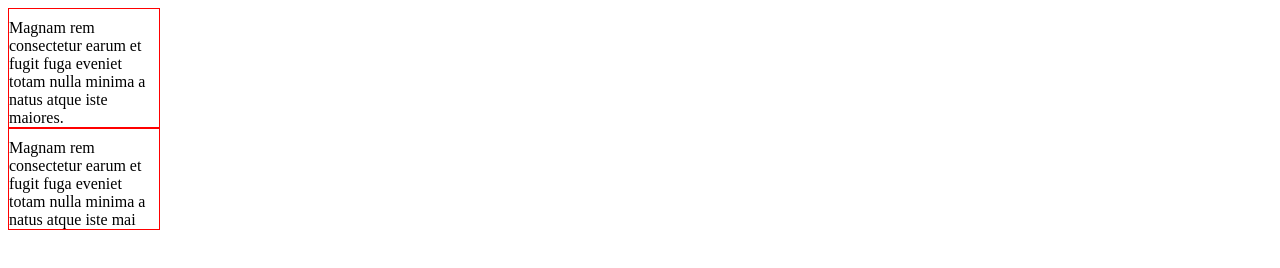
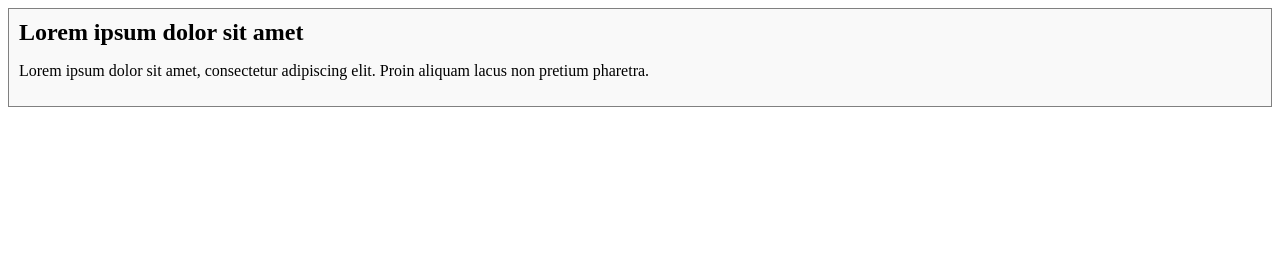
Before and after one commit to marcuscgc-code/CursoWeb, a plain HTML site: page 2.Modelo de Caixa/modelo-caixa.html in a window 1280 px wide. Drawn offline with Linux system fonts and the light colour scheme.

Commit message:
Caixa Modelo

```diff
--- a/2.Modelo de Caixa/estilo.css
+++ b/2.Modelo de Caixa/estilo.css
@@ -1,9 +1,44 @@
 /*
-Modelo Caixa
+Modelo de caixa
+
+
+.conteudo {
+	border: 1px solid red;
+	padding-top: 20px;
+	padding-right: 20px;
+	padding-bottom: 20px;
+	padding-left: 20px;
+
+	padding: 20px 15px 10px 5px;
+	padding: 20px;
+
+
+	margin-top: 20px;
+	margin-right: 20px;
+	margin-left: 20px;
+	margin-bottom: 20px;
+	margin: 10px ;
+
+	width: 150px;
+}
+
+.conteudo2 {
+	margin: 5px;
+	width: 150px;
+	border: 1px solid red;
+}
 */
 
-.conteudo{
-    border: 1px solid red;
-    padding-top: 10px;
-    width: 150px;
+/*
+Noticia
+*/
+
+#noticia{
+	background: #f9f9f9;
+	border: 1px solid gray;
+	padding: 10px;
 }
+
+h2 {
+	margin: 0px;
+}
--- a/2.Modelo de Caixa/modelo-caixa.html
+++ b/2.Modelo de Caixa/modelo-caixa.html
@@ -1,19 +1,33 @@
 <!DOCTYPE html>
-<html lang="en">
-<head>
-    <meta charset="UTF-8">
-    <meta name="viewport" content="width=device-width, initial-scale=1.0">
-    <link rel="stylesheet" href="estilo.css">
-    <title>Modelo de Caixa</title>
-</head>
-<body>
-    <div class="conteudo">
-         Magnam rem consectetur earum et fugit fuga eveniet totam nulla minima a natus atque iste maiores.
-    </div>
-    <div class="conteudo">
-        Magnam rem consectetur earum et fugit fuga eveniet totam nulla minima a natus atque iste mai
-    </div>
+<html>
+	<head>
+		<title>Página principal</title>
+		<meta charset="utf-8">
 
+		<link rel="stylesheet" type="text/css" href="estilo.css">
 
-</body>
+	</head>
+	<body>
+
+		<div id="noticia">
+			<h2>Lorem ipsum dolor sit amet</h2>
+			<p>
+				Lorem ipsum dolor sit amet, consectetur adipiscing elit. Proin aliquam lacus non pretium pharetra.
+			</p>
+		</div>
+
+		<!--
+		<div class="conteudo">
+			Lorem ipsum dolor sit amet, consectetur adipiscing elit.
+		</div>
+
+		<div class="conteudo2">
+			Lorem ipsum dolor sit amet, consectetur adipiscing elit. 2
+		</div>
+
+		<p>Lorem ipsum</p>
+		-->
+
+	</body>
+
 </html>
```
